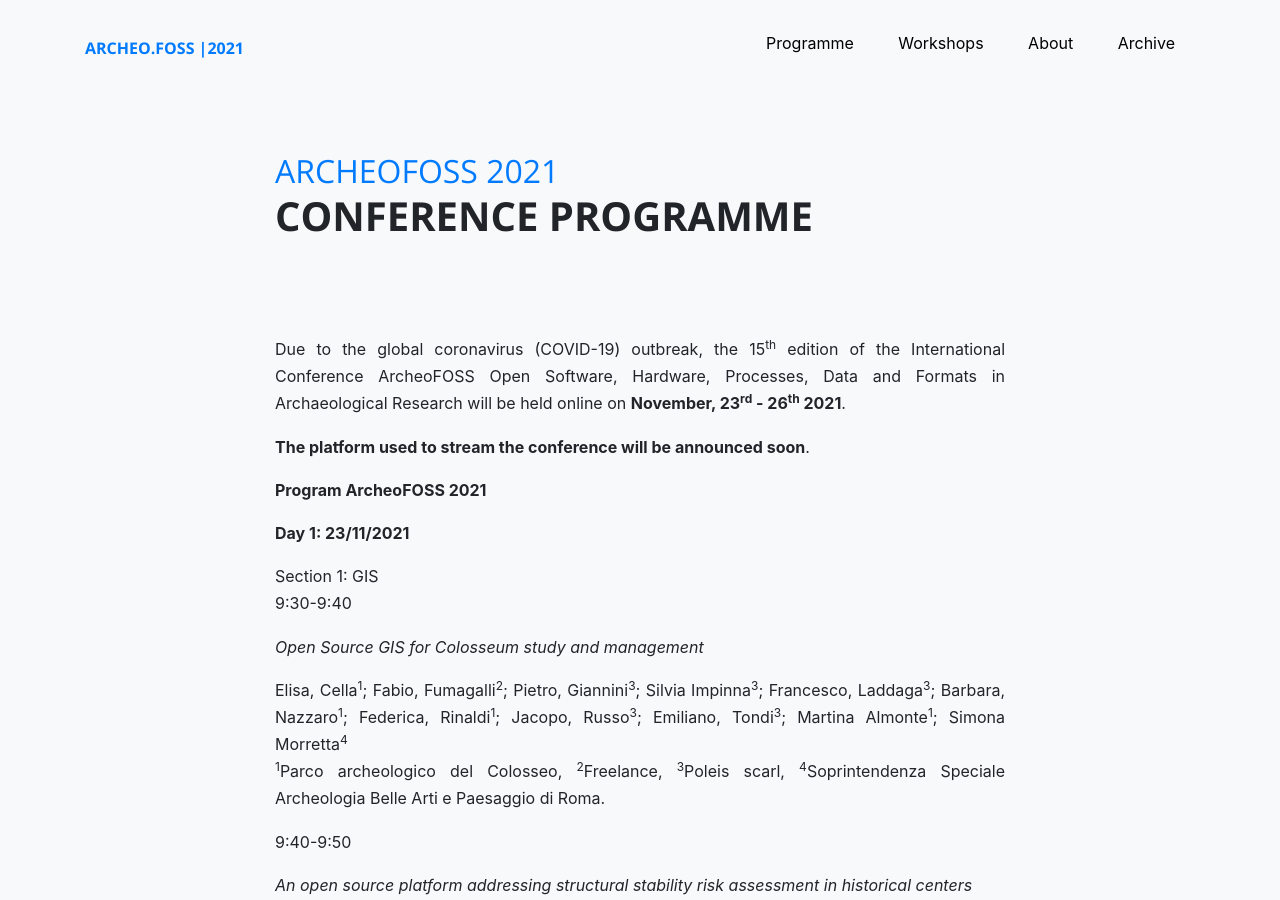
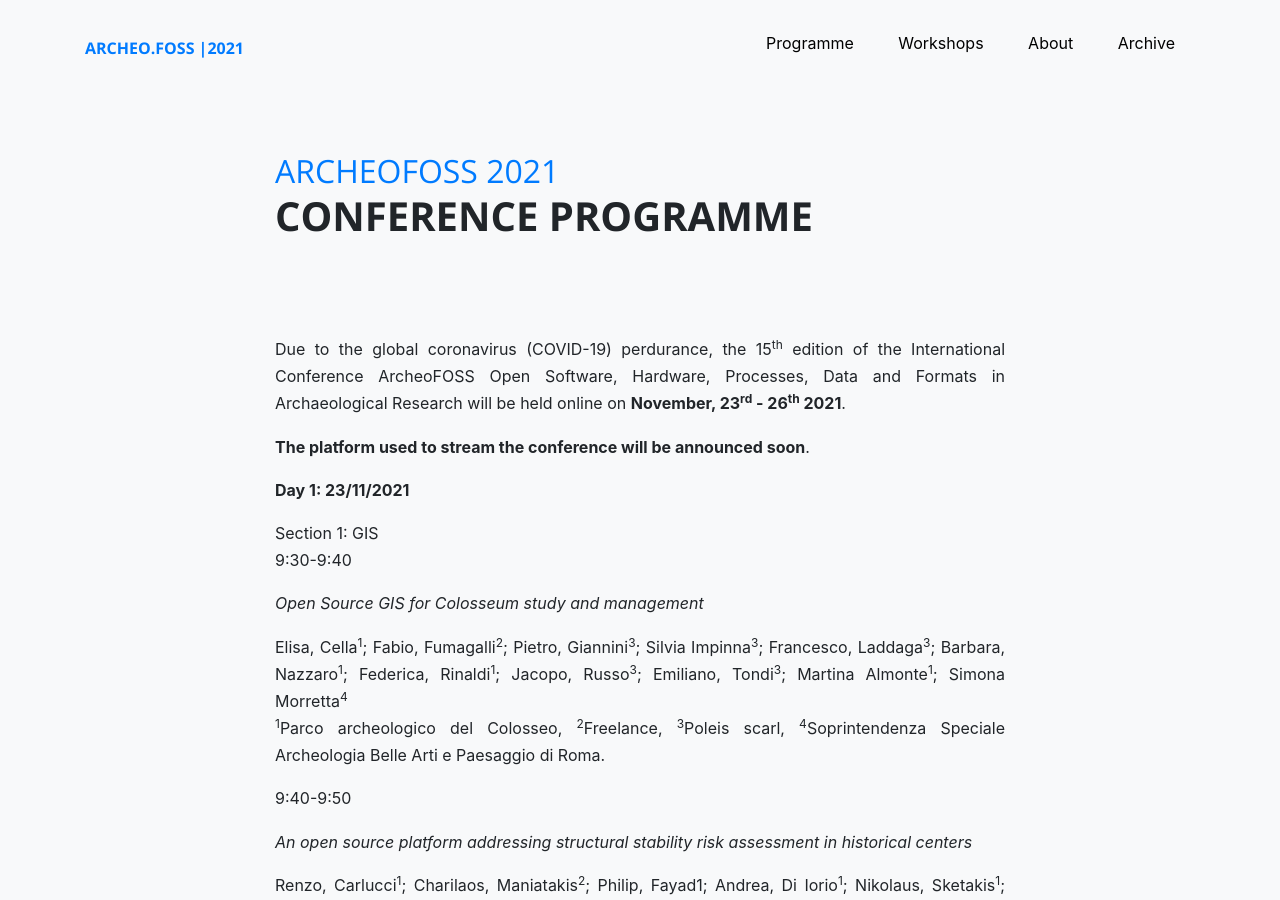
Before and after one commit to archeofoss/2021, a Jekyll site: the page built from programme.md, in a window 1280 px wide and 900 px high. Built offline with Jekyll 4.4.1, drawn with Linux system fonts in a browser that asks for light colours; nearby versions of some CDN libraries.

Commit message:
Updates Programme

```diff
--- a/programme.md
+++ b/programme.md
@@ -4,14 +4,12 @@ description: "Programme of the 15th edition of the international congress Archeo
 layout: article-slim
 ---
 
-Due to the global coronavirus (COVID-19) outbreak, the 15<sup>th</sup> edition of the
+Due to the global coronavirus (COVID-19) perdurance, the 15<sup>th</sup> edition of the
 International Conference ArcheoFOSS Open Software, Hardware, Processes,
 Data and Formats in Archaeological Research will be held online on
 **November, 23<sup>rd</sup> - 26<sup>th</sup> 2021**.
 
 **The platform used to stream the conference will be announced soon**.
-
-**Program ArcheoFOSS 2021**
 
 **Day 1: 23/11/2021**
 
```
